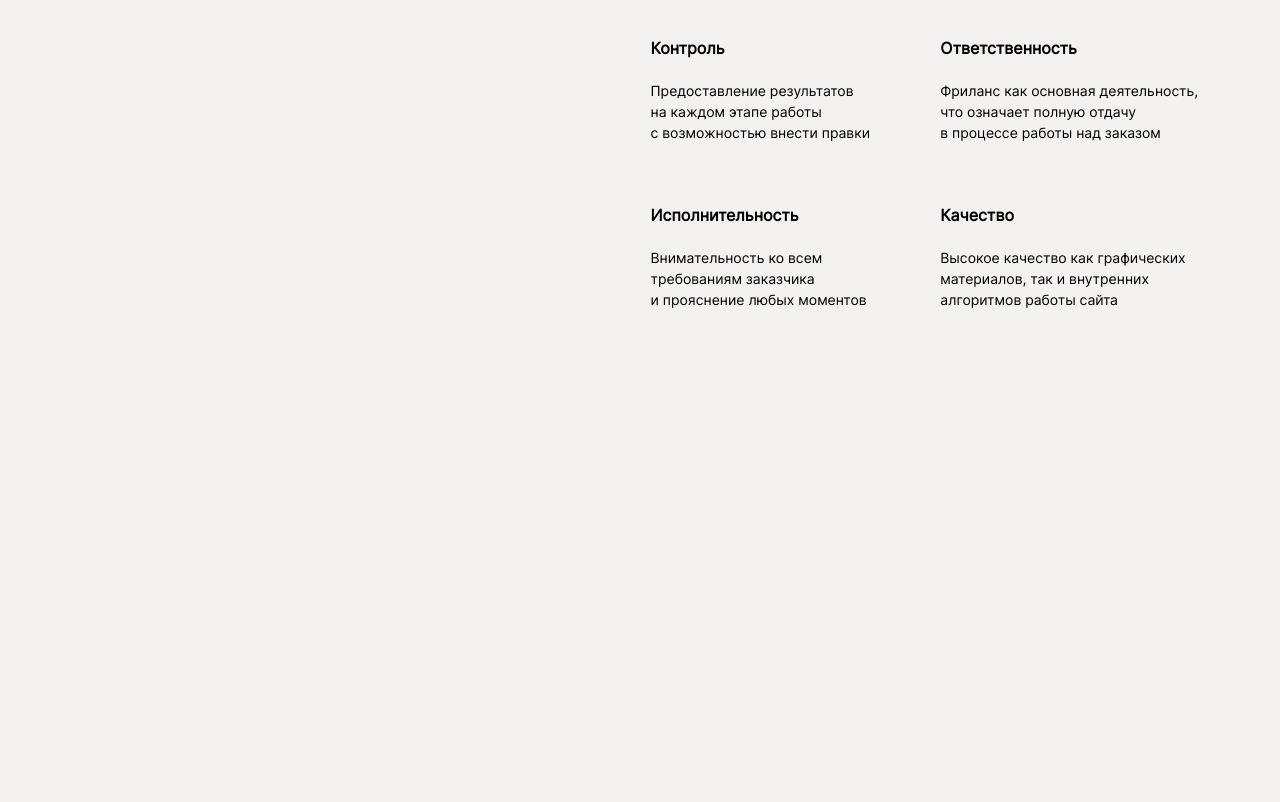
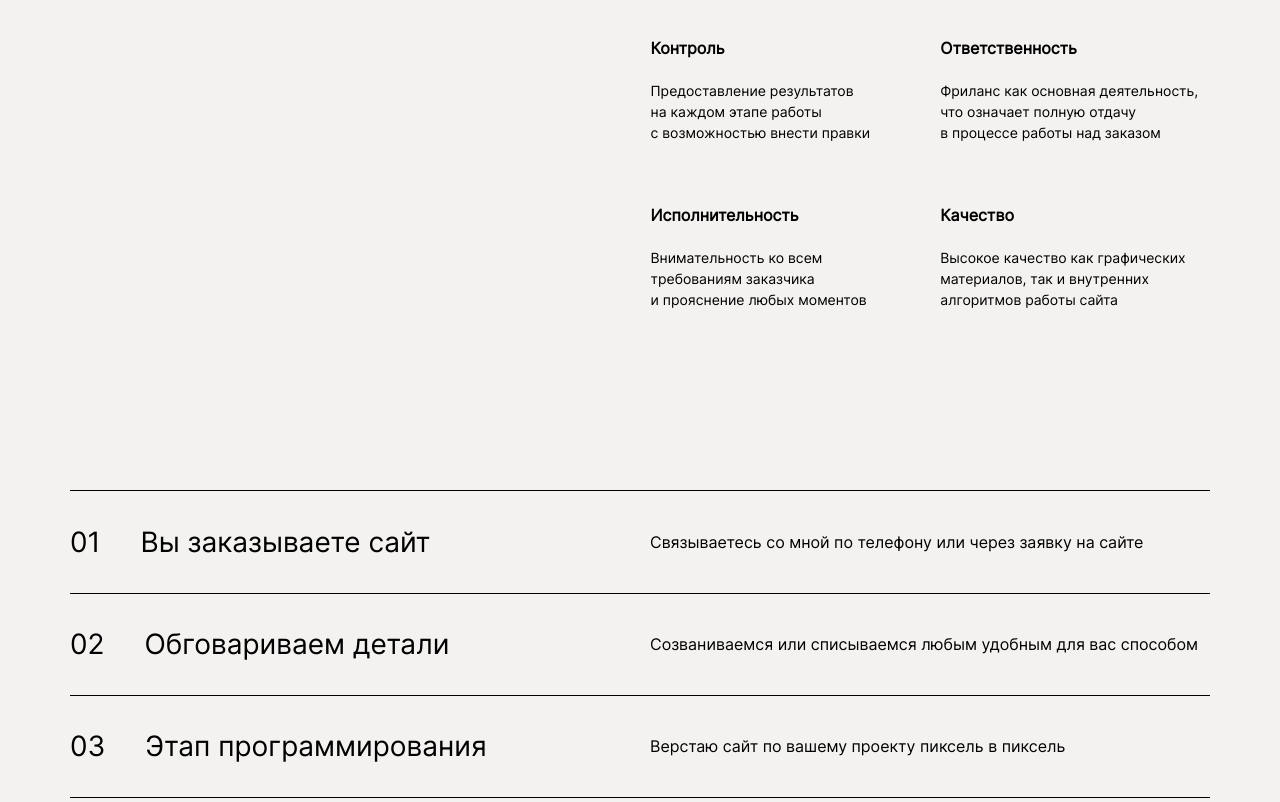
Before and after one commit to Jnuka/Portfolio, a website built with webpack: page src/index.html in a window 1280 px wide. Shown: the part 1473-2275 px from the top of the page. Before the commit the page ends 1963 px from the top, so only its background shows below. Built offline with nearby package versions, Linux system fonts and the light colour scheme.

Commit message:
add steps block

```diff
--- a/src/index.html
+++ b/src/index.html
@@ -156,6 +156,46 @@
       </div>
     </div>
   </section>
+
+  <section class="steps">
+    <div class="wrapper steps__wrapper">
+      <div class="steps__content">
+        <div class="steps__step">
+          <h2 class="steps__title">
+            <p class="steps__number">
+              01
+            </p>
+            Вы заказываете сайт
+          </h2>
+          <h3 class="steps__text">
+            Связываетесь со мной по телефону или через заявку на сайте
+          </h3>
+        </div>
+        <div class="steps__step">
+          <h2 class="steps__title">
+            <p class="steps__number">
+              02
+            </p>
+            Обговариваем детали
+          </h2>
+          <h3 class="steps__text">
+            Созваниваемся или списываемся любым удобным для вас способом
+          </h3>
+        </div>
+        <div class="steps__step">
+          <h2 class="steps__title">
+            <p class="steps__number">
+              03
+            </p>
+            Этап программирования
+          </h2>
+          <h3 class="steps__text">
+            Верстаю сайт по вашему проекту пиксель в пиксель
+          </h3>
+        </div>
+      </div>
+    </div>
+  </section>
 </body>
 
 </html>
--- a/src/sass/components/_steps.scss
+++ b/src/sass/components/_steps.scss
@@ -0,0 +1,29 @@
+.steps {
+  &__wrapper {
+    margin-bottom: 180px;
+  }
+  &__content {
+    display: grid;
+    grid-template-columns: repeat(1, 1fr);
+    align-items: center;
+  }
+  &__step {
+    display: grid;
+    grid-template-columns: repeat(2, 1fr);
+    align-items: center;
+    gap: 20px;
+    padding: 30px 0;
+    border-top: 1px solid $color-primary;
+    border-bottom: 1px solid $color-primary;
+
+    &:not(:first-of-type) {
+      border-top: 0;
+      padding-top: 0;
+      margin-top: 29px;
+    }
+  }
+  &__title {
+    display: flex;
+    gap: 40px;
+  }
+}
```
